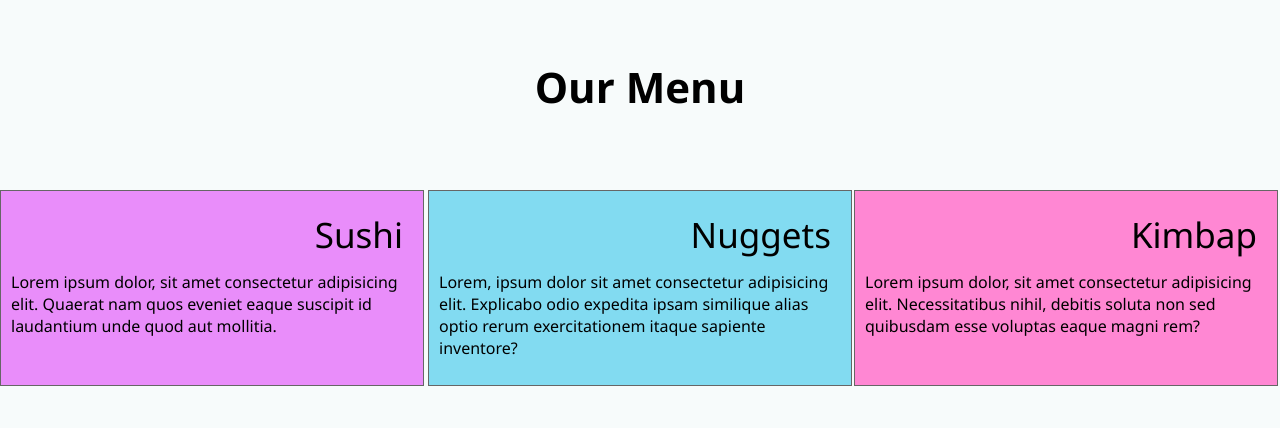
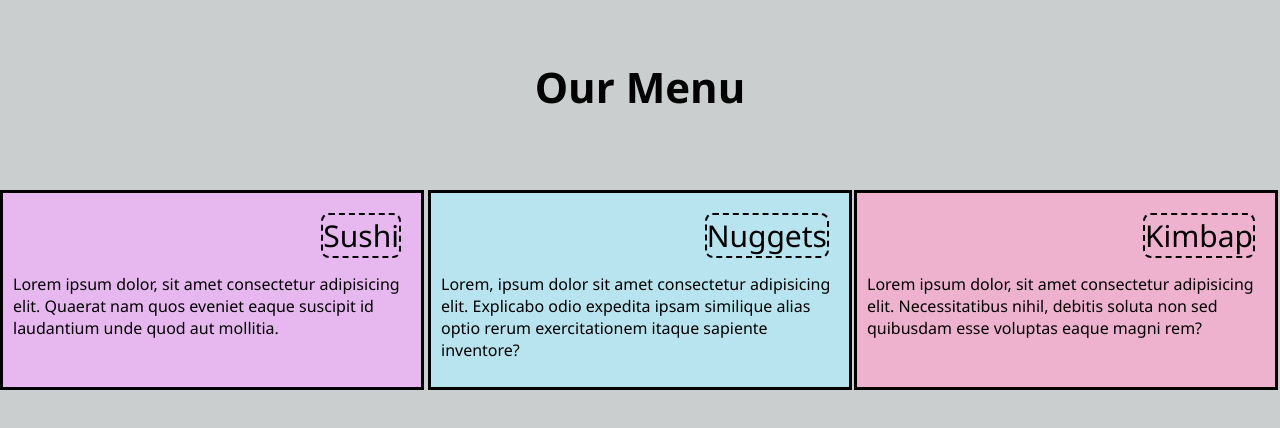
Before and after one commit to PoojaPrakash08/Coursera_Assignment-1., a plain HTML site: page Module2_solution/index.html in a window 1280 px wide. Drawn offline with Linux system fonts and the light colour scheme.

Commit message:
Update style.css

```diff
--- a/Module2_solution/css/style.css
+++ b/Module2_solution/css/style.css
@@ -2,7 +2,7 @@ body {
     margin: 0;
     padding: 0;
     font-family: 'Segoe UI', Tahoma, Geneva, Verdana, sans-serif;
-    background: rgb(247, 251, 251);
+    background: rgb(202, 206, 206);
 }
 
 .heading {
@@ -17,6 +17,7 @@ header {
     text-align: center;
     font-size: 21px;
     padding-bottom: 40px;
+
 }
 
 
@@ -30,10 +31,10 @@ header {
 
 .column {
     flex: 1;
-    border: 1px solid #666;
+    border: 3px solid black;
     margin: 2px;
     padding: 10px;
-    background: #82dbf1;
+    background: #b8e4ef;
     transition: 0.3s;
     position: relative;
 }
@@ -43,8 +44,9 @@ header {
     position: absolute;
     top: 20px;
     right: 20px;
-    font-size: 35px;
-
+    font-size: 30px;
+    border: 2px dashed black;
+    border-radius: 8px;
 }
 
 p {
@@ -53,12 +55,12 @@ p {
 
 .column:first-child {
     margin-left: 0;
-    background: #e98dfa;
+    background: #e7b8f0;
 }
 
 .column:last-child {
     margin-left: 0;
-    background: #ff87d3;
+    background: #eeb2cf;
 }
 
 @media (min-width: 768px) and (max-width: 991px) {
```
